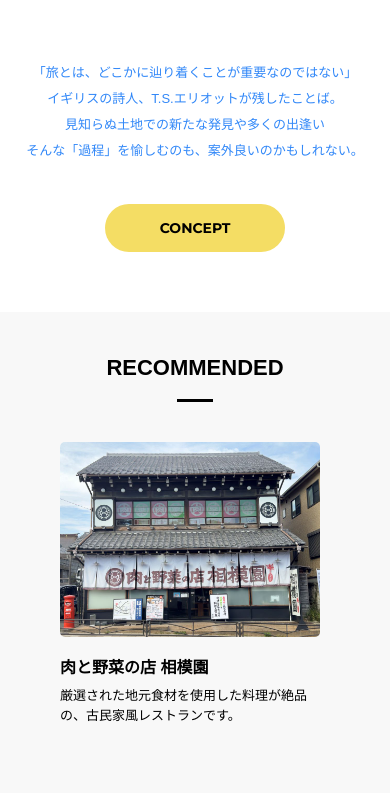
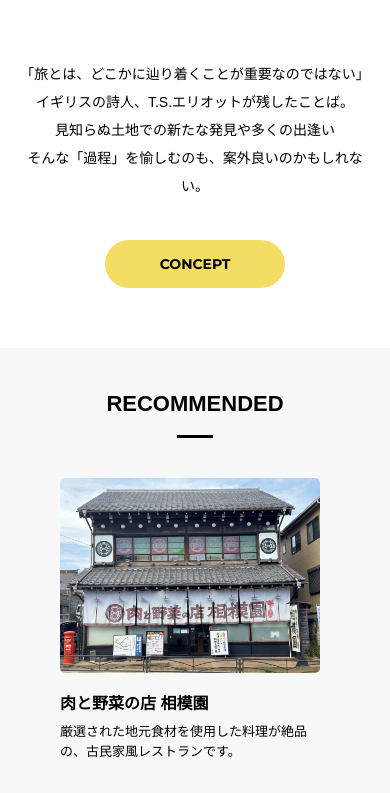
Before and after one commit to YutaTaka9/shonansecret, a plain HTML site: page index.html in a window 390 px wide. Shown: the part 844-1637 px from the top of the page. Drawn offline with Linux system fonts and the light colour scheme.

Commit message:
Update index.css

```diff
--- a/css/index.css
+++ b/css/index.css
@@ -165,8 +165,7 @@
 
   .lead p {
     text-align: center;
-    font-size: 13px;
-    color: #3288f8;
+    font-size: 14px;
   }
 }
 
```
